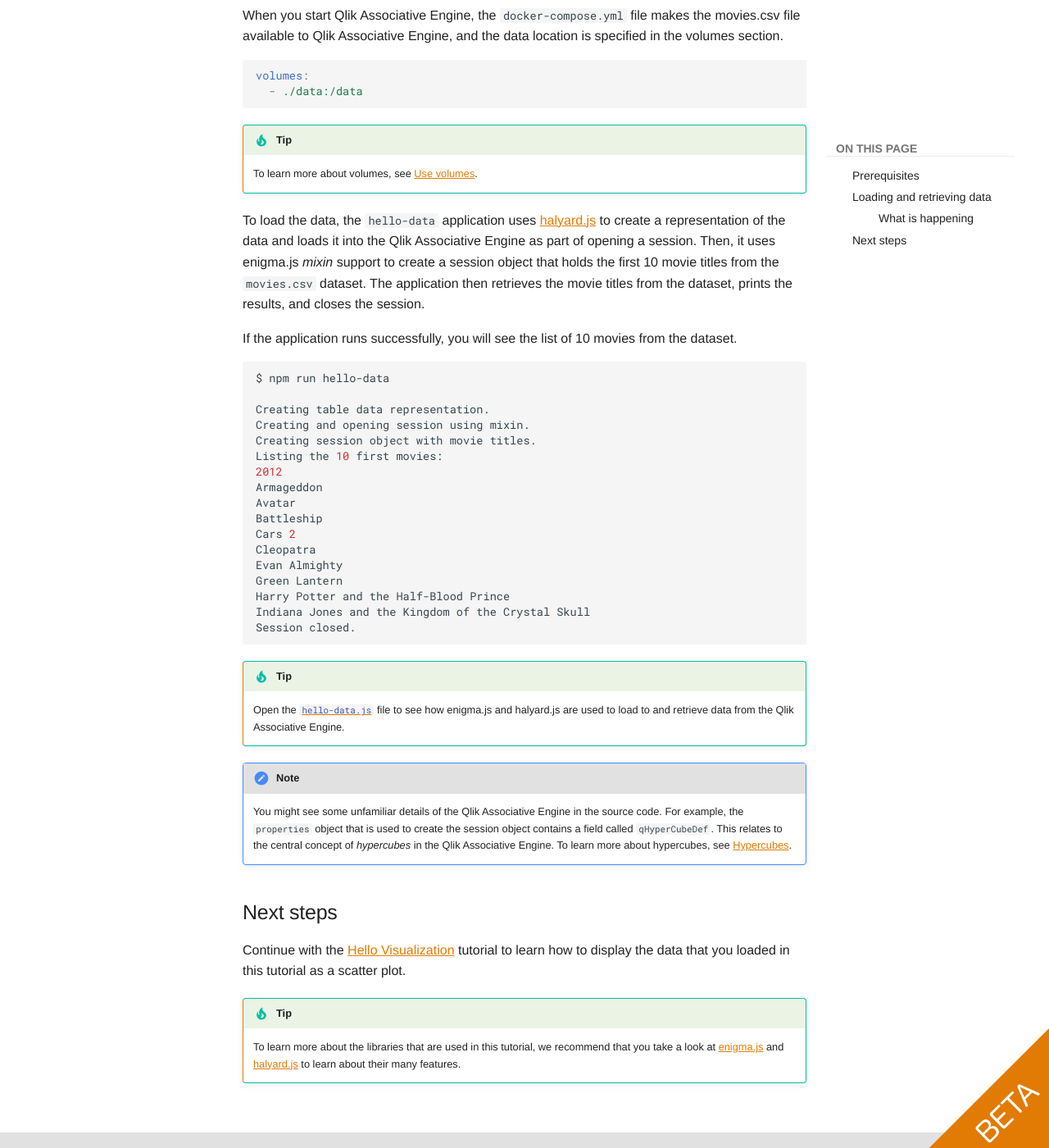
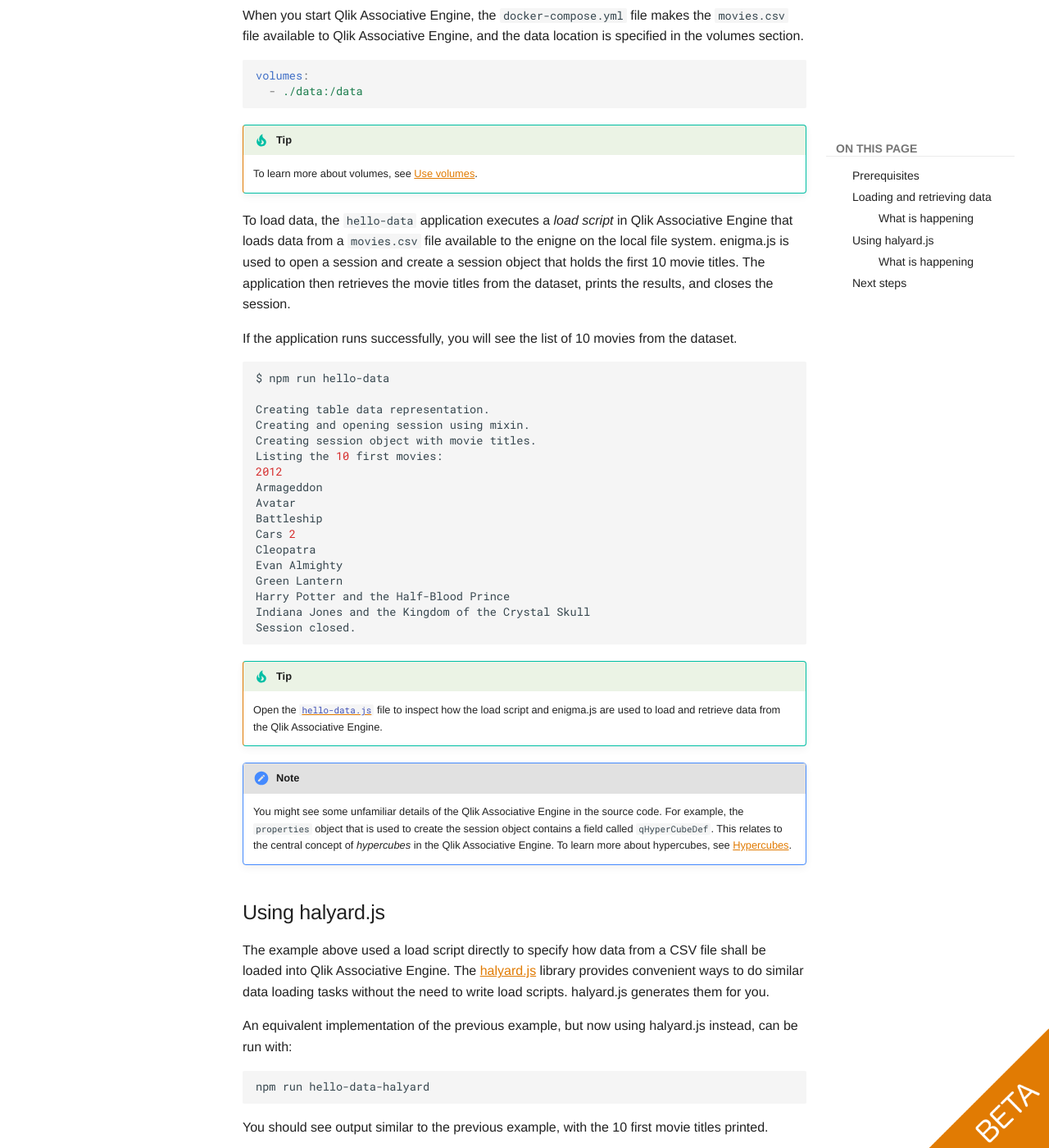
Before and after one commit to qlik-oss/core-website, an MkDocs documentation site: the page built from docs/tutorials/hello-data.md, in a window 1280 px wide and 1400 px high, scrolled down 1448 px. Shown: the whole window at 82% size. Built offline with MkDocs 1.6.1 and Material for MkDocs 9.7.7, drawn with Linux system fonts in a browser that asks for light colours; comment, search, counter and statistics services are not loaded; some of the changed text lies outside the part shown.

Commit message:
Updates for the new hello-data-halyard example

````diff
--- a/docs/tutorials/hello-data.md
+++ b/docs/tutorials/hello-data.md
@@ -21,9 +21,9 @@
 ## Loading and retrieving data
 
 To load and retrieve data, you will run a small Node.js application
- that loads data into, and then retrieves that data from the Qlik Associative Engine.
+that loads data into, and then retrieves that data from the Qlik Associative Engine.
 
-The application consists of the `hello-engine.js` file and the `package.json`
+The application consists of the `hello-data.js` file and the `package.json`
 file, which is also shared among the Hello Data and
 Hello Visualization tutorials.
 
@@ -54,7 +54,7 @@
 
 ### What is happening
 
-When you start Qlik Associative Engine, the `docker-compose.yml` file makes the movies.csv file
+When you start Qlik Associative Engine, the `docker-compose.yml` file makes the `movies.csv` file
 available to Qlik Associative Engine, and the data location is specified in the volumes section.
 
 ```yml
@@ -66,12 +66,10 @@
     To learn more about volumes, see
     [Use volumes](https://docs.docker.com/engine/admin/volumes/volumes/).
 
-To load the data, the `hello-data` application uses
-[halyard.js](https://github.com/qlik-oss/halyard.js) to create
-a representation of the data and loads it into the Qlik Associative Engine as part of opening a session.
-Then, it uses enigma.js _mixin_ support to create a session
-object that holds the first 10 movie titles from the `movies.csv` dataset.
-The application then retrieves the movie titles from the dataset, prints the results, and closes the session.
+To load data, the `hello-data` application executes a _load script_ in Qlik Associative Engine that loads data
+from a `movies.csv` file available to the enigne on the local file system. enigma.js is used to open a session and
+create a session object that holds the first 10 movie titles. The application then retrieves the movie titles from the
+dataset, prints the results, and closes the session.
 
 If the application runs successfully, you will see the list of 10 movies from the dataset.
 
@@ -97,17 +95,41 @@
 
 !!! Tip
     Open the [`hello-data.js`](https://github.com/qlik-oss/core-get-started/blob/master/src/hello-data/hello-data.js)
-    file to see how enigma.js and halyard.js are used to load to and retrieve data from
-    the Qlik Associative Engine.
+    file to inspect how the load script and enigma.js are used to load and retrieve data from the
+    Qlik Associative Engine.
 
 !!! Note
-    You might see some unfamiliar details of
-    the Qlik Associative Engine in the source code.
-    For example, the `properties` object that is used to create the session object
-    contains a field called `qHyperCubeDef`. This relates to the
-    central concept of _hypercubes_ in the Qlik Associative Engine.
+    You might see some unfamiliar details of the Qlik Associative Engine in the source code.
+    For example, the `properties` object that is used to create the session object contains a field called
+    `qHyperCubeDef`. This relates to the central concept of _hypercubes_ in the Qlik Associative Engine.
     To learn more about hypercubes, see
     [Hypercubes](http://help.qlik.com/en-US/sense-developer/Subsystems/Platform/Content/Concepts/Hypercubes.htm).
+
+## Using halyard.js
+
+The example above used a load script directly to specify how data from a CSV file shall be loaded into Qlik Associative
+Engine. The [halyard.js](https://github.com/qlik-oss/halyard.js) library provides convenient ways to do similar data
+loading tasks without the need to write load scripts. halyard.js generates them for you.
+
+An equivalent implementation of the previous example, but now using halyard.js instead, can be run with:
+
+```bash
+npm run hello-data-halyard
+```
+
+You should see output similar to the previous example, with the 10 first movie titles printed.
+
+### What is happening
+
+In this example the load script is now replaced by a halyard.js table representation of the data which is used to load
+data into the Qlik Associative Engine as part of opening a session. Then, it uses enigma.js _mixin_ support to create a
+session object that holds the first 10 movie titles from the `movies.csv` dataset. The application then retrieves the
+movie titles from the dataset, prints the results, and closes the session, just as in the previous example.
+
+!!! Tip
+    Open the
+    [`hello-data-halyard.js`](https://github.com/qlik-oss/core-get-started/blob/master/src/hello-data/hello-data-halyard.js)
+    file to inspect how halyard.js and enigma.js are used to load and retrieve data from the Qlik Associative Engine.
 
 ## Next steps
 
````
